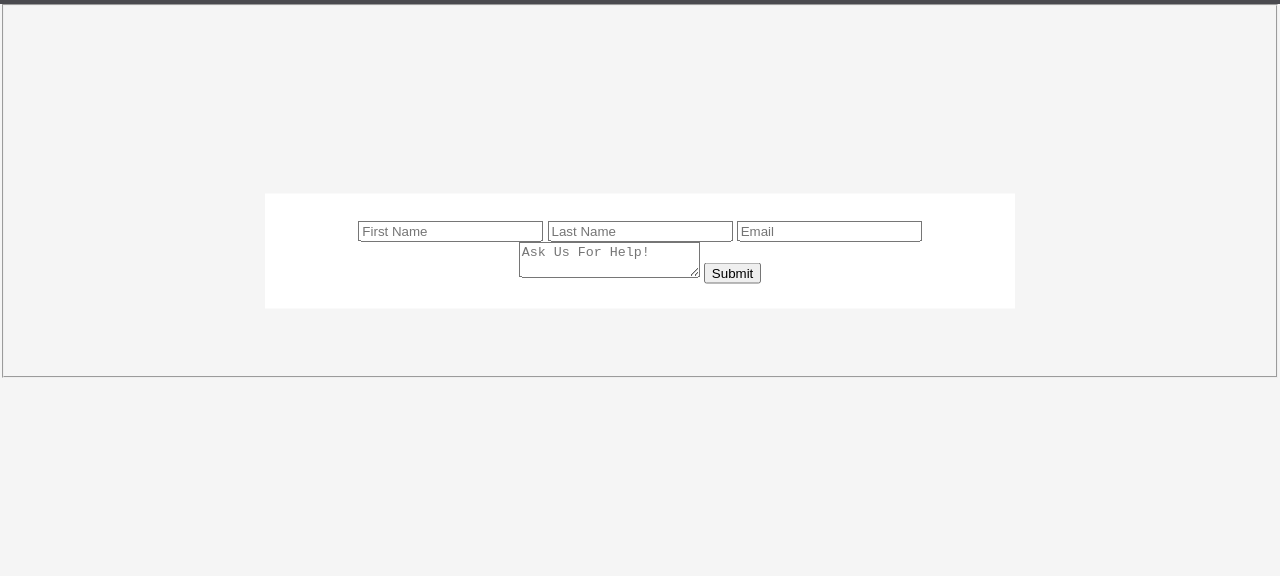
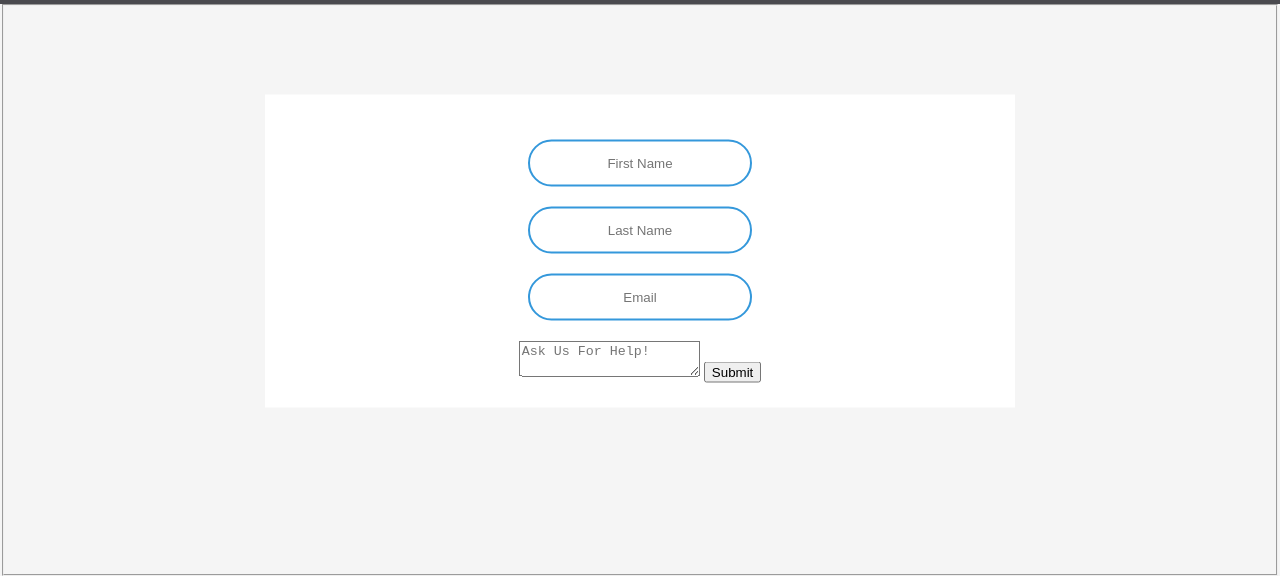
Before and after one commit to AaronLyons1/my-first-project, a plain HTML site: page contact-page.html in a window 1280 px wide. Shown: the part 469-1045 px from the top of the page. Before the commit the page ends 847 px from the top, so only its background shows below. Drawn offline with Linux system fonts and the light colour scheme.

Commit message:
imput type text added to container

```diff
--- a/css/contact.css
+++ b/css/contact.css
@@ -96,3 +96,18 @@ header h1{
     width: 700px;
     }
 }
+
+.container input[type="text"]{
+    border: 0;
+    background: none;
+    display: block;
+    margin: 20px auto;
+    text-align: center;
+    border: 2px solid #3498db;
+    padding: 14px 10px;
+    width: 200px;
+    outline: none;
+    color: white;
+    border-radius: 24px;
+    transition: 0.25s;
+}
```
